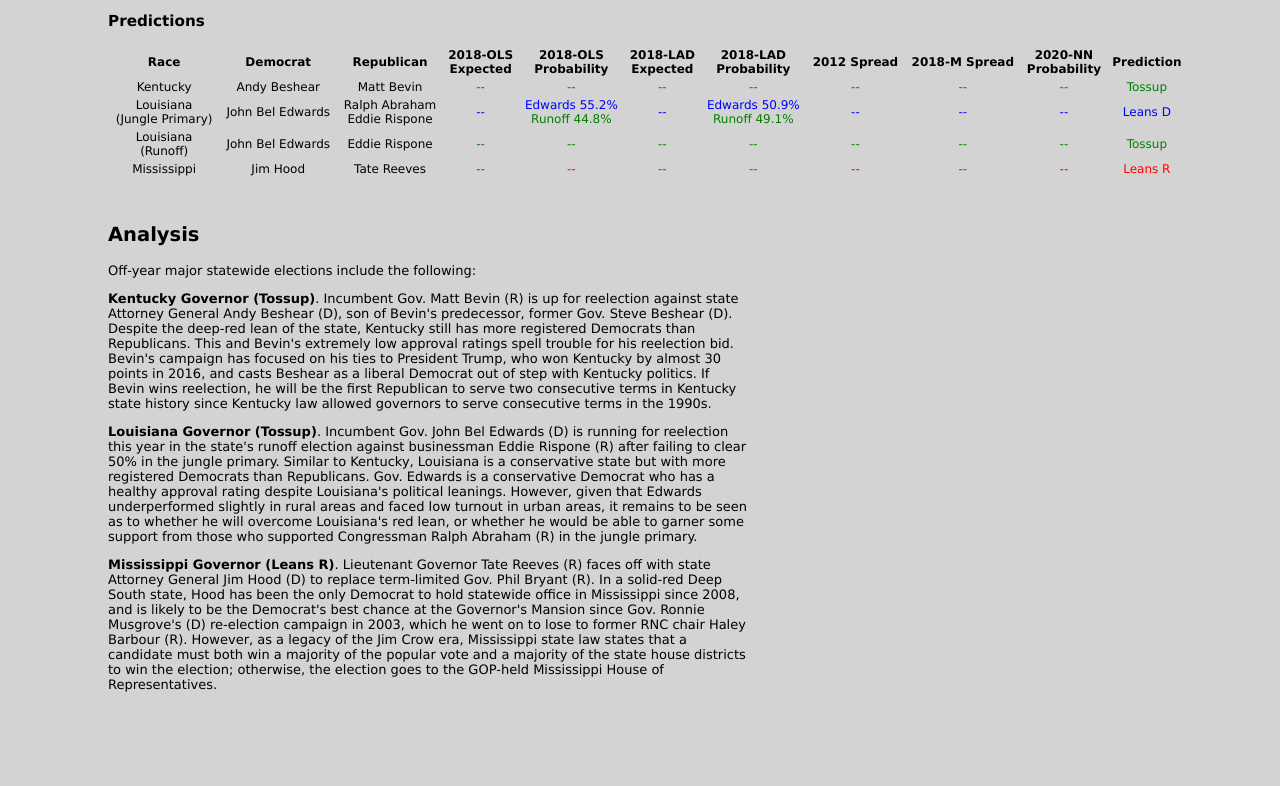
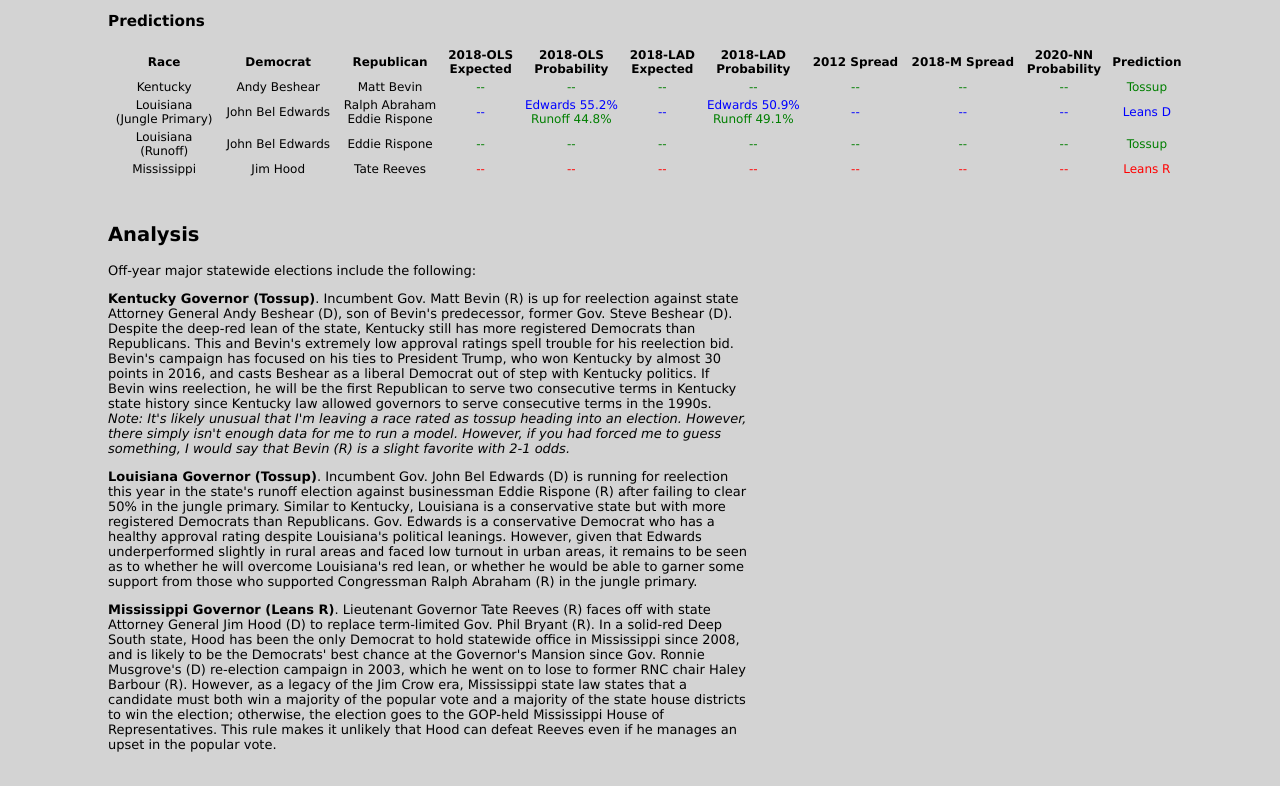
Before and after one commit to xiongfeidu/xiongfeidu.github.io, a plain HTML site: page election/2019/index.html in a window 1280 px wide. Shown: the part 759-1545 px from the top of the page. Drawn offline with Linux system fonts and the light colour scheme.

Commit message:
update 2019-11-04

```diff
--- a/election/2019/index.html
+++ b/election/2019/index.html
@@ -84,9 +84,9 @@
 <p>&nbsp;</p>
 <h2>Analysis</h2>
 <p>Off-year major statewide elections include the following:</p>
-<p><strong>Kentucky Governor (Tossup)</strong>. Incumbent Gov. Matt Bevin (R) is up for reelection against state Attorney General Andy Beshear (D), son of Bevin's predecessor, former Gov. Steve Beshear (D). Despite the deep-red lean of the state, Kentucky still has more registered Democrats than Republicans. This and Bevin's extremely low approval ratings spell trouble for his reelection bid. Bevin's campaign has focused on his ties to President Trump, who won Kentucky by almost 30 points in 2016, and casts Beshear as a liberal Democrat out of step with Kentucky politics. If Bevin wins reelection, he will be the first Republican to serve two consecutive terms in Kentucky state history since Kentucky law allowed governors to serve consecutive terms in the 1990s.</p>
+<p><strong>Kentucky Governor (Tossup)</strong>. Incumbent Gov. Matt Bevin (R) is up for reelection against state Attorney General Andy Beshear (D), son of Bevin's predecessor, former Gov. Steve Beshear (D). Despite the deep-red lean of the state, Kentucky still has more registered Democrats than Republicans. This and Bevin's extremely low approval ratings spell trouble for his reelection bid. Bevin's campaign has focused on his ties to President Trump, who won Kentucky by almost 30 points in 2016, and casts Beshear as a liberal Democrat out of step with Kentucky politics. If Bevin wins reelection, he will be the first Republican to serve two consecutive terms in Kentucky state history since Kentucky law allowed governors to serve consecutive terms in the 1990s. <i>Note: It's likely unusual that I'm leaving a race rated as tossup heading into an election. However, there simply isn't enough data for me to run a model. However, if you had forced me to guess something, I would say that Bevin (R) is a slight favorite with 2-1 odds.</i></p>
 <p><strong>Louisiana Governor (Tossup)</strong>. Incumbent Gov. John Bel Edwards (D) is running for reelection this year in the state's runoff election against businessman Eddie Rispone (R) after failing to clear 50% in the jungle primary. Similar to Kentucky, Louisiana is a conservative state but with more registered Democrats than Republicans. Gov. Edwards is a conservative Democrat who has a healthy approval rating despite Louisiana's political leanings. However, given that Edwards underperformed slightly in rural areas and faced low turnout in urban areas, it remains to be seen as to whether he will overcome Louisiana's red lean, or whether he would be able to garner some support from those who supported Congressman Ralph Abraham (R) in the jungle primary.</p>
-<p><strong>Mississippi Governor (Leans R)</strong>. Lieutenant Governor Tate Reeves (R) faces off with state Attorney General Jim Hood (D) to replace term-limited Gov. Phil Bryant (R). In a solid-red Deep South state, Hood has been the only Democrat to hold statewide office in Mississippi since 2008, and is likely to be the Democrat's best chance at the Governor's Mansion since Gov. Ronnie Musgrove's (D) re-election campaign in 2003, which he went on to lose to former RNC chair Haley Barbour (R). However, as a legacy of the Jim Crow era, Mississippi state law states that a candidate must both win a majority of the popular vote and a majority of the state house districts to win the election; otherwise, the election goes to the GOP-held Mississippi House of Representatives.</p>
+<p><strong>Mississippi Governor (Leans R)</strong>. Lieutenant Governor Tate Reeves (R) faces off with state Attorney General Jim Hood (D) to replace term-limited Gov. Phil Bryant (R). In a solid-red Deep South state, Hood has been the only Democrat to hold statewide office in Mississippi since 2008, and is likely to be the Democrats' best chance at the Governor's Mansion since Gov. Ronnie Musgrove's (D) re-election campaign in 2003, which he went on to lose to former RNC chair Haley Barbour (R). However, as a legacy of the Jim Crow era, Mississippi state law states that a candidate must both win a majority of the popular vote and a majority of the state house districts to win the election; otherwise, the election goes to the GOP-held Mississippi House of Representatives. This rule makes it unlikely that Hood can defeat Reeves even if he manages an upset in the popular vote.</p>
 <p>&nbsp;</p>
 <p>&nbsp;</p>
 <p>&nbsp;</p>
```
Also changed, not shown: election/results/index.html (+1 -0 lines).
